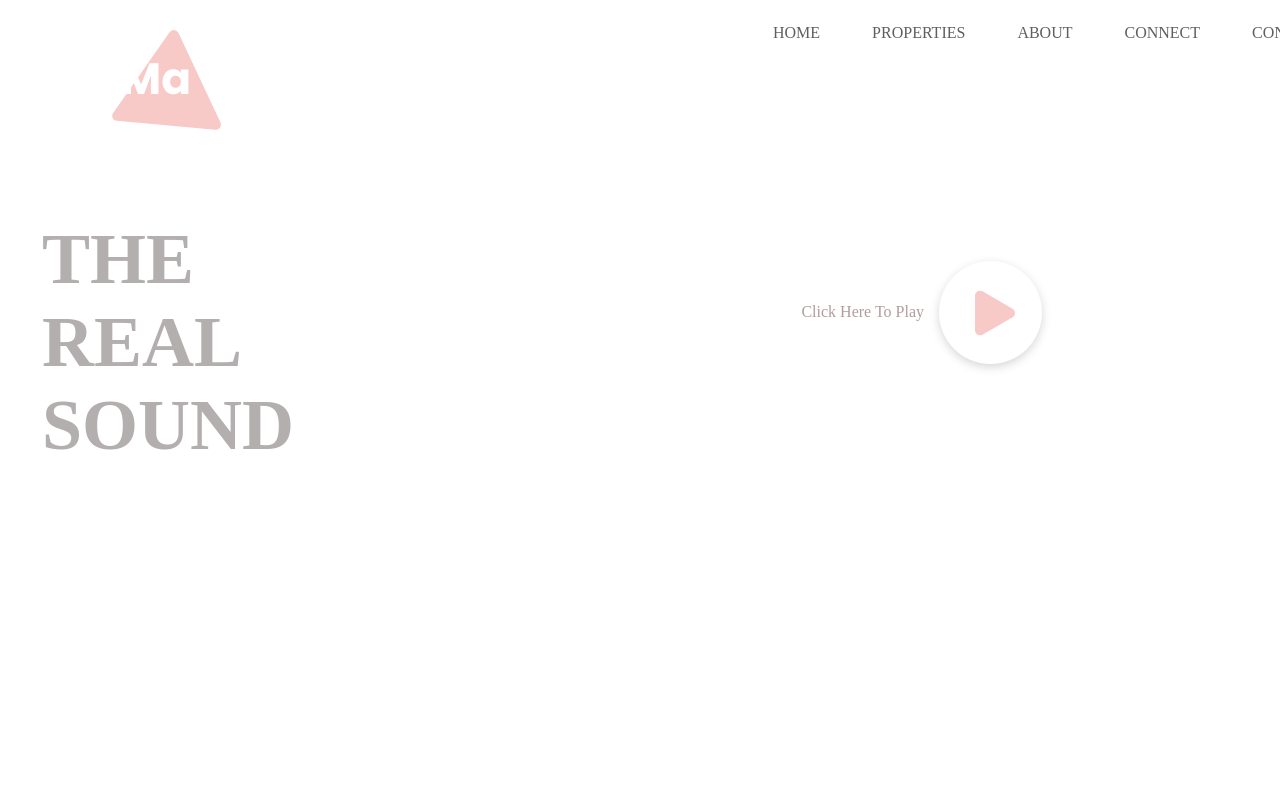
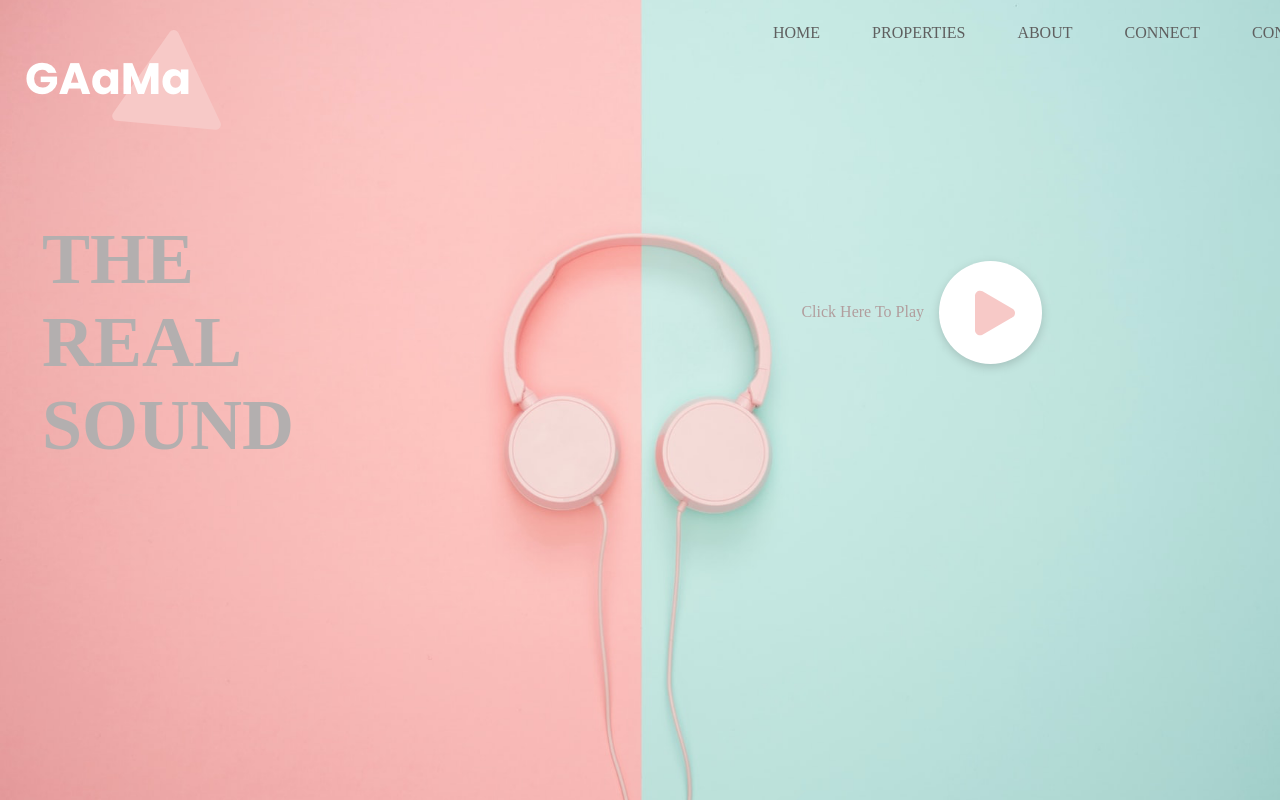
Before and after one commit to spy235/VUE-Lamp-Website-Using-JS, a plain HTML site: page index.html in a window 1280 px wide. Shown: the top 800 px of the page. Drawn offline with Linux system fonts and the light colour scheme.

Commit message:
css issue corrected

```diff
--- a/style.css
+++ b/style.css
@@ -7,7 +7,7 @@
         .cont {
             height: 100vh;
             width: 100%;
-            background-image: url(image.png);
+            background-image: url(images/image.png);
             background-size: cover;
             background-position: center;
         }
```
